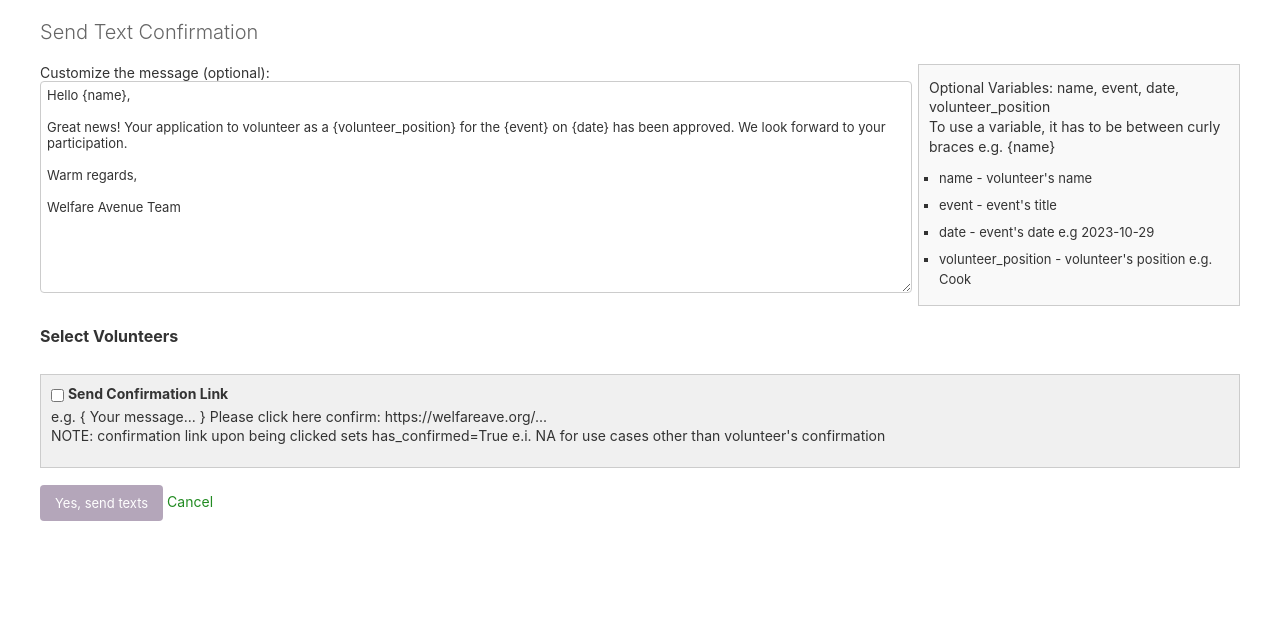
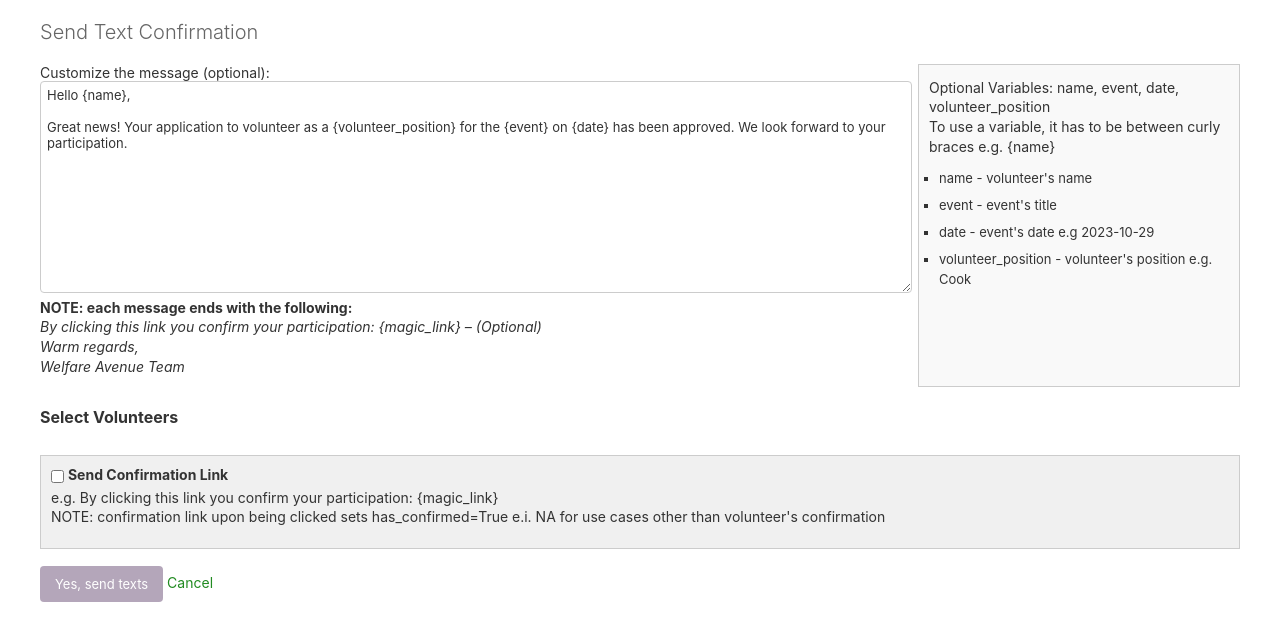
Before and after one commit to georgi3/wa_b, a Django app: template templates/admin/send_texts_confirm.html in a window 1280 px wide. Shown: the part 86-727 px from the top of the page. Run offline with Django 4.2, Linux system fonts and the light colour scheme; the template is opened without the code that fills it, so the values that code supplies are empty; parts of the project's set-up code (start-up, migrations or seed data) failed here and were passed over.

Commit message:
added some guiding notes

```diff
--- a/templates/admin/send_texts_confirm.html
+++ b/templates/admin/send_texts_confirm.html
@@ -12,10 +12,10 @@
 Hello {name},
 
 Great news! Your application to volunteer as a {volunteer_position} for the {event} on {date} has been approved. We look forward to your participation.
-
-Warm regards,
-
-Welfare Avenue Team</textarea>
+</textarea>
+                <p class="text-muted">
+                    <strong>NOTE: each message ends with the following:</strong> <br><i>By clicking this link you confirm your participation: {magic_link} – (Optional)<br>Warm regards,<br>Welfare Avenue Team</i>
+                </p>
             </div>
             <div class="variables-box">
                 <p>Optional Variables: name, event, date, volunteer_position<br>
@@ -88,7 +88,8 @@ Welfare Avenue Team</textarea>
                 <input type="checkbox" name="send_magic_link" />
                 <strong>Send Confirmation Link</strong>
             </label>
-            <p class="text-muted">e.g. { Your message... } Please click here confirm: https://welfareave.org/... <br>NOTE: confirmation link upon being clicked sets has_confirmed=True e.i. NA for use cases other than volunteer's confirmation</p>
+            <p class="text-muted">e.g. By clicking this link you confirm your participation: {magic_link}
+                <br>NOTE: confirmation link upon being clicked sets has_confirmed=True e.i. NA for use cases other than volunteer's confirmation</p>
         </div>
 
         <input type="hidden" name="event_id" value="{{ event.id }}" />
```
